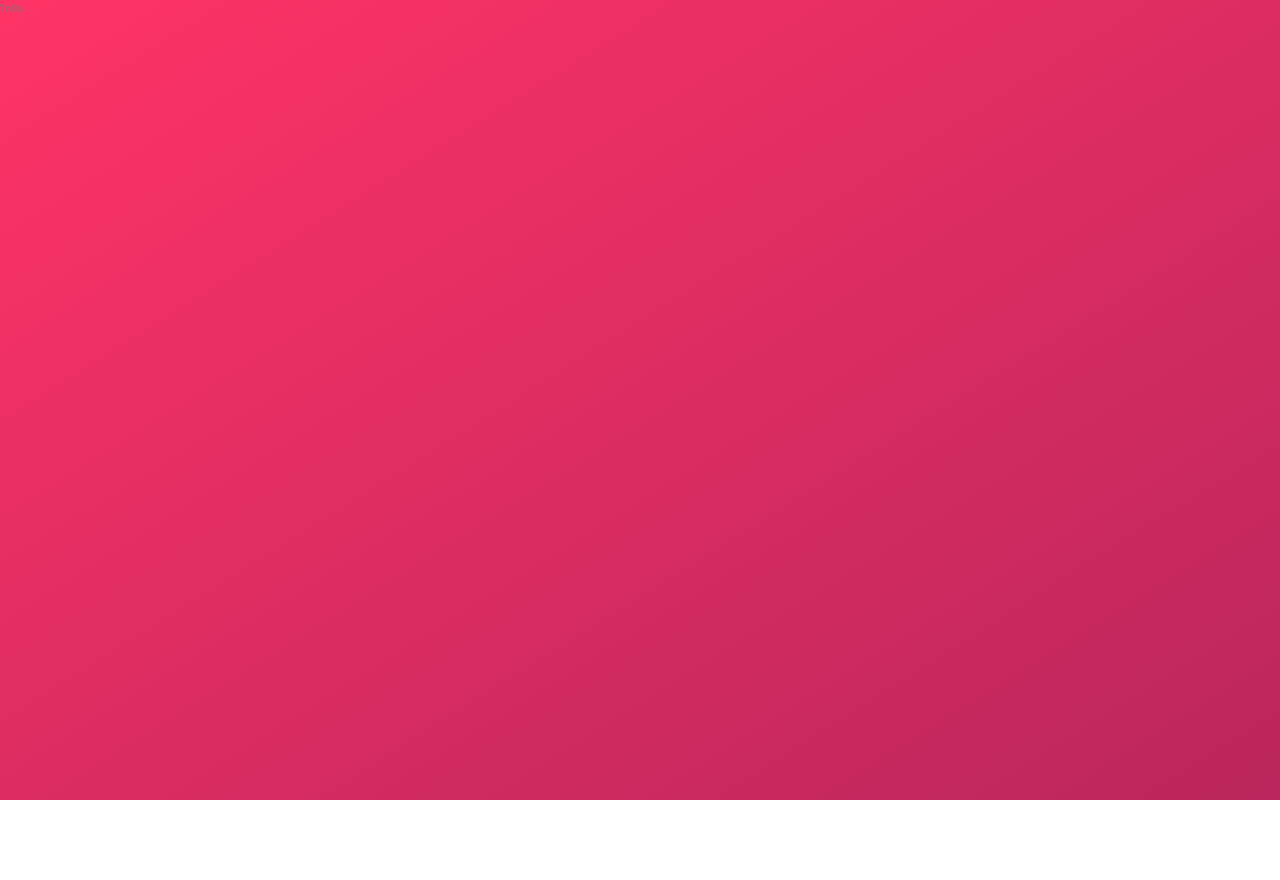
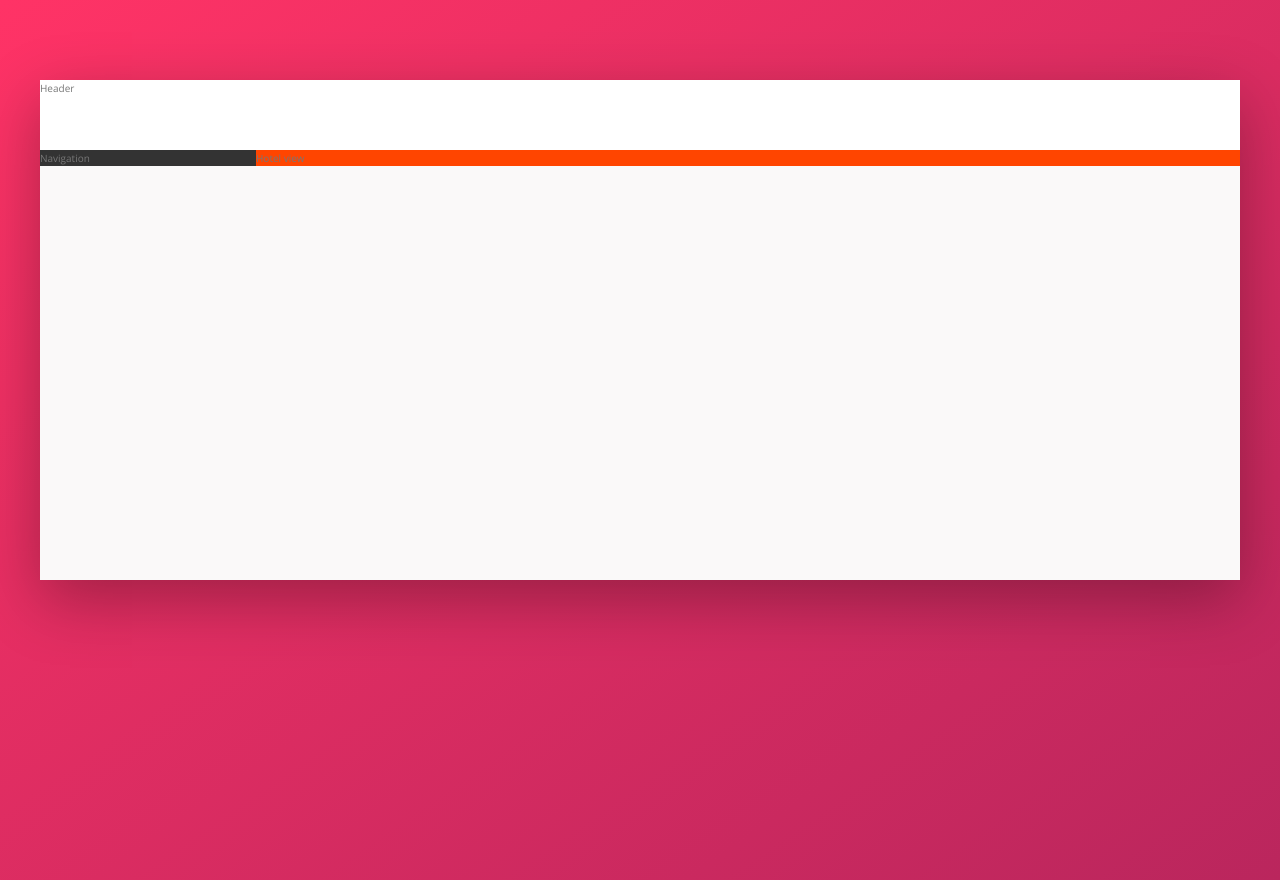
Before and after one commit to pavlov99/udemy-advanced-css-and-sass, a website: page trillo/index.html in a window 1280 px wide. Before the commit the page ends 800 px from the top, so only its background shows below. Drawn offline with nearby package versions, Linux system fonts and the light colour scheme.

Commit message:
ADD: init layout

```diff
--- a/trillo/index.html
+++ b/trillo/index.html
@@ -11,6 +11,19 @@
         <title>trillo &mdash; Your all-in-one booking app</title>
     </head>
     <body>
-        Trillo
+        <div class="container">
+            <header class="header">
+                Header
+            </header>
+            <!-- To position elements inside -->
+            <div class="content">
+                <nav class="sidebar">
+                    Navigation
+                </nav>
+                <main class="hotel-view">
+                    Hotel view
+                </main>
+            </div>
+        </div>
     </body>
 </html>
--- a/trillo/sass/_base.scss
+++ b/trillo/sass/_base.scss
@@ -24,14 +24,16 @@ Grey dark 3: #999
     --color-primary-light: #FF3366;
     --color-primary-dark: #BA265D;
 
-    --color-grey-ligh-1: #faf9f9;
-    --color-grey-ligh-2: #f4f2f2;
-    --color-grey-ligh-3: #f0eeee;
-    --color-grey-ligh-4: #ccc;
+    --color-grey-light-1: #faf9f9;
+    --color-grey-light-2: #f4f2f2;
+    --color-grey-light-3: #f0eeee;
+    --color-grey-light-4: #ccc;
 
     --color-grey-dark-1: #333;
     --color-grey-dark-2: #777;
     --color-grey-dark-3: #999;
+
+    --shadow-dark: 0 2rem 6rem rgba(0, 0, 0, .3);
 }
 
 * {
--- a/trillo/sass/_layout.scss
+++ b/trillo/sass/_layout.scss
@@ -0,0 +1,30 @@
+.container {
+    max-width: 120rem;
+    margin: 8rem auto;  // center container in viewport: 8rem top/bottom and auto left/right
+    background-color: var(--color-grey-light-1);
+    box-shadow: var(--shadow-dark);
+
+    min-height: 50rem;
+}
+
+.header {
+    height: 7rem;
+    background-color: #fff;
+    border-bottom: var(--color-grey-light-2);
+}
+
+.content {
+    display: flex;
+}
+
+.sidebar {
+    background-color: var(--color-grey-dark-1);
+
+    flex: 0 0 18%;  // no growth/shrink, 18% width sidebar
+}
+
+.hotel-view {
+    background-color: #fff;
+    background-color: orangered;
+    flex: 1;
+}
```
Also changed, not shown: trillo/css/style.css.
